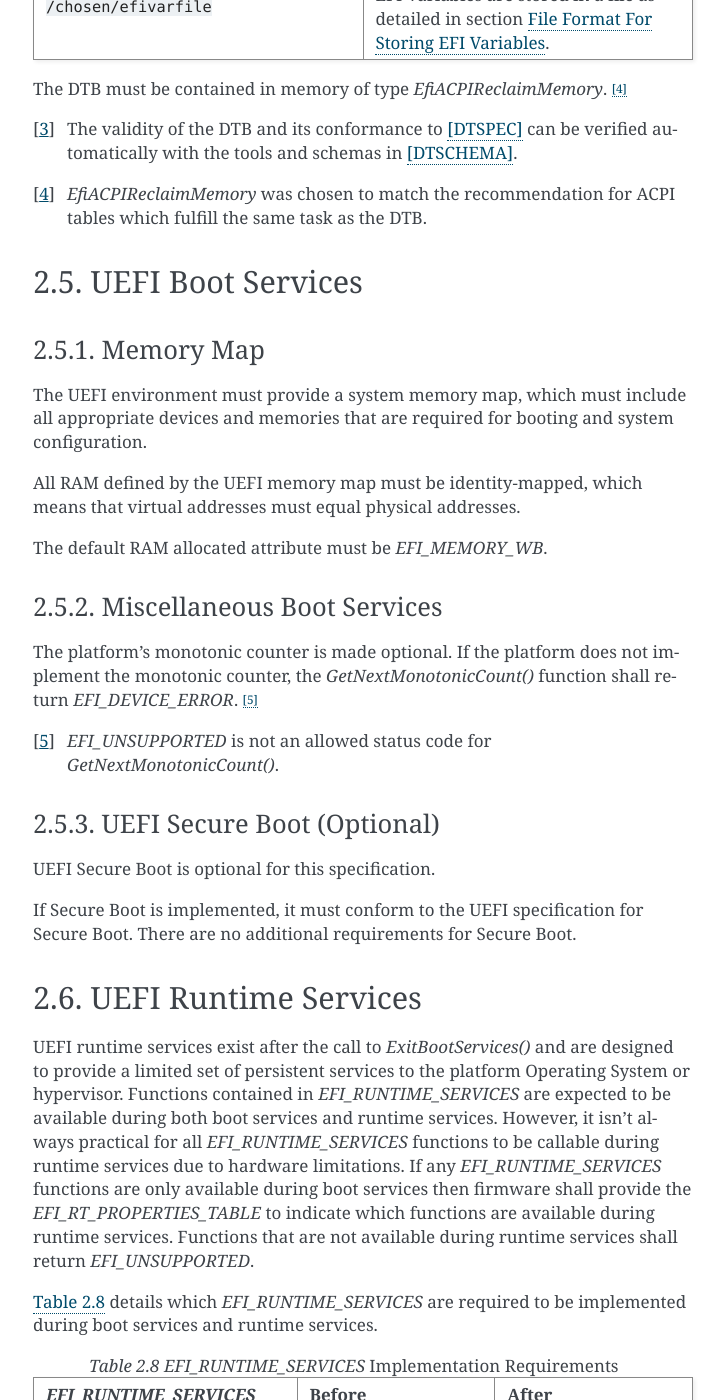
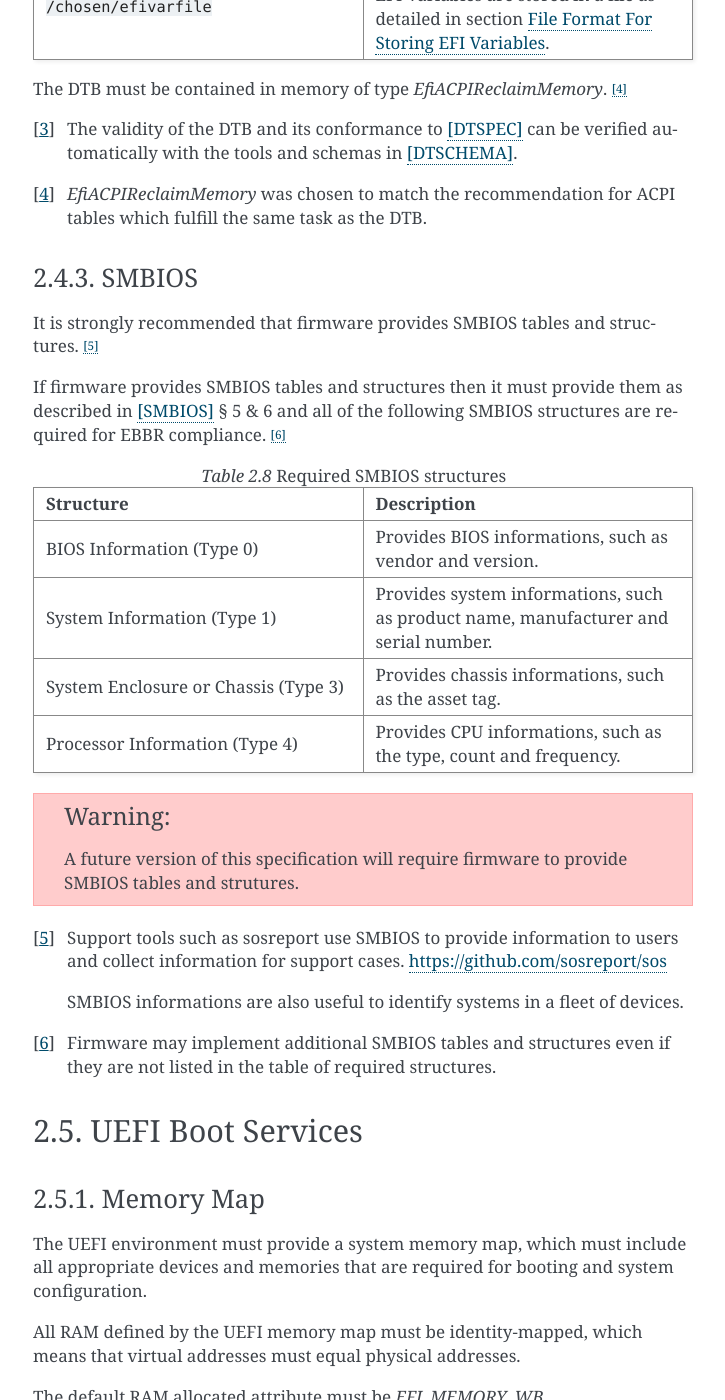
Before and after one commit to ARM-software/ebbr, a Sphinx documentation site: the page built from source/chapter2-uefi.rst, in a window 1280 px wide and 1400 px high, scrolled down 7992 px. Shown: the whole window, without its empty margins (387-1112 px from the left). Built offline with Sphinx 7.4.7, drawn with Linux system fonts in a browser that asks for light colours; some of the changed text lies outside the part shown.

Commit message:
chapter2: smbios requirements
- Require SMBIOS and some structures.
- Add a reference to the SMBIOS specification v3.7.0.

Suggested-by: Peter Robinson <pbrobinson@redhat.com>
Signed-off-by: Vincent Stehlé <vincent.stehle@arm.com>

```diff
--- a/source/chapter2-uefi.rst
+++ b/source/chapter2-uefi.rst
@@ -374,6 +374,45 @@ The DTB must be contained in memory of type `EfiACPIReclaimMemory`.
 .. [#ACPIMemNote] `EfiACPIReclaimMemory` was chosen to match the recommendation
    for ACPI tables which fulfill the same task as the DTB.
 
+SMBIOS
+------
+
+It is strongly recommended that firmware provides SMBIOS tables and structures.
+[#SMBNote]_
+
+If firmware provides SMBIOS tables and structures then it must provide them as
+described in [SMBIOS]_ § 5 & 6 and all of the following SMBIOS structures are
+required for EBBR compliance. [#MoreNote]_
+
+.. list-table:: Required SMBIOS structures
+   :widths: 50 50
+   :header-rows: 1
+
+   * - Structure
+     - Description
+   * - BIOS Information (Type 0)
+     - Provides BIOS informations, such as vendor and version.
+   * - System Information (Type 1)
+     - Provides system informations, such as product name, manufacturer and
+       serial number.
+   * - System Enclosure or Chassis (Type 3)
+     - Provides chassis informations, such as the asset tag.
+   * - Processor Information (Type 4)
+     - Provides CPU informations, such as the type, count and frequency.
+
+.. warning:: A future version of this specification will require firmware to
+   provide SMBIOS tables and strutures.
+
+.. [#SMBNote] Support tools such as sosreport use SMBIOS to provide information
+   to users and collect information for support cases.
+   https://github.com/sosreport/sos
+
+   SMBIOS informations are also useful to identify systems in a fleet of
+   devices.
+
+.. [#MoreNote] Firmware may implement additional SMBIOS tables and structures
+   even if they are not listed in the table of required structures.
+
 UEFI Boot Services
 ==================
 
--- a/source/references.rst
+++ b/source/references.rst
@@ -55,3 +55,7 @@ Bibliography
    Version 20211203
 
 .. [RVUEFI] `RISC-V UEFI Protocol Specification <https://github.com/riscv-non-isa/riscv-uefi/releases/download/1.0.0/RISCV_UEFI_PROTOCOL-spec.pdf>`_
+
+.. [SMBIOS] `System Management BIOS (SMBIOS) Reference Specification v3.7.0
+   <https://www.dmtf.org/sites/default/files/standards/documents/DSP0134_3.7.0.pdf>`_,
+   July 2023, `DMTF <https://www.dmtf.org>`_
```
